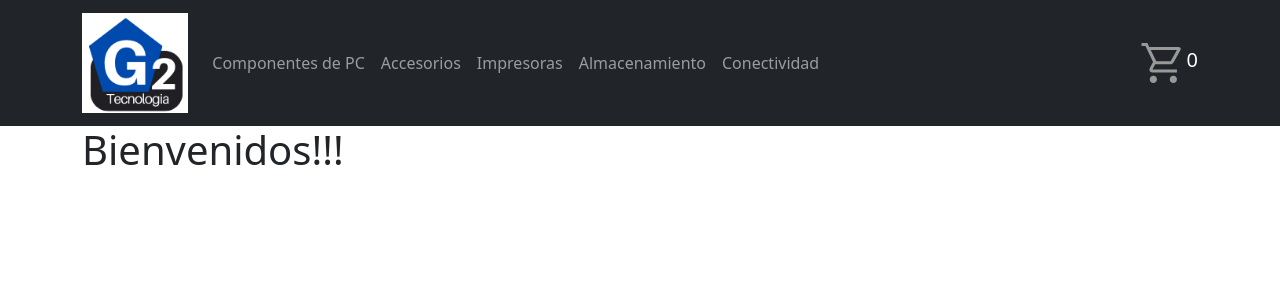
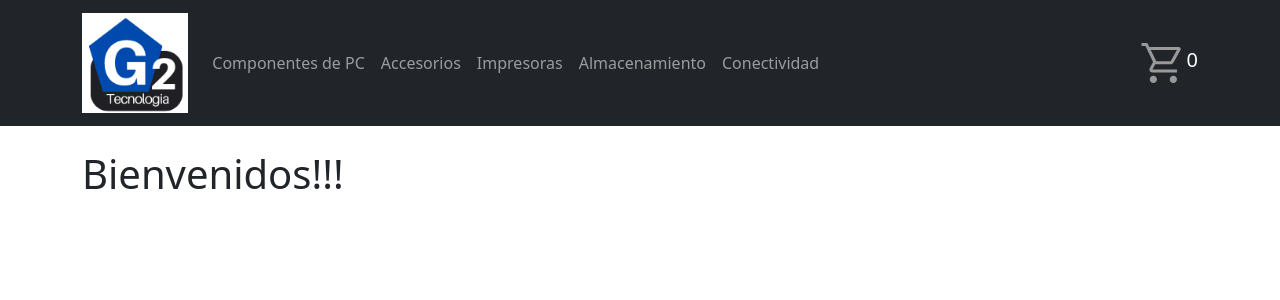
Before and after one commit to ggarcia06/PF2-GGarcia, a React (Create React App) app: page / in a window 1280 px wide. Shown: the top 300 px of the page. Built offline with nearby package versions, Linux system fonts and the light colour scheme.

Commit message:
se hacen correcciones de sintaxix

```diff
--- a/src/components/ItemListContainer/ItemListContainer.js
+++ b/src/components/ItemListContainer/ItemListContainer.js
@@ -2,7 +2,7 @@ import Container from 'react-bootstrap/Container';
 
 const ItemListContainer = ({ greeting }) => {
     return(
-        <Container ClassName="mt-4">
+        <Container className="mt-4">
             <h1>{greeting}</h1>
             </Container>
     );
--- a/src/components/NavBar/NavBar.js
+++ b/src/components/NavBar/NavBar.js
@@ -8,7 +8,7 @@ const NavBar = () => {
     return (
         <Navbar bg="dark" data-bs-theme="dark">
             <Container>
-                <Navbar.Brand href="#home"><img src={ logo } class="logo" alt="logo" />
+                <Navbar.Brand href="#home"><img src={ logo } className="logo" alt="logo" />
 </Navbar.Brand>
                 <Nav className="me-auto">
                     <Nav.Link href="#home">Componentes de PC</Nav.Link>
```
